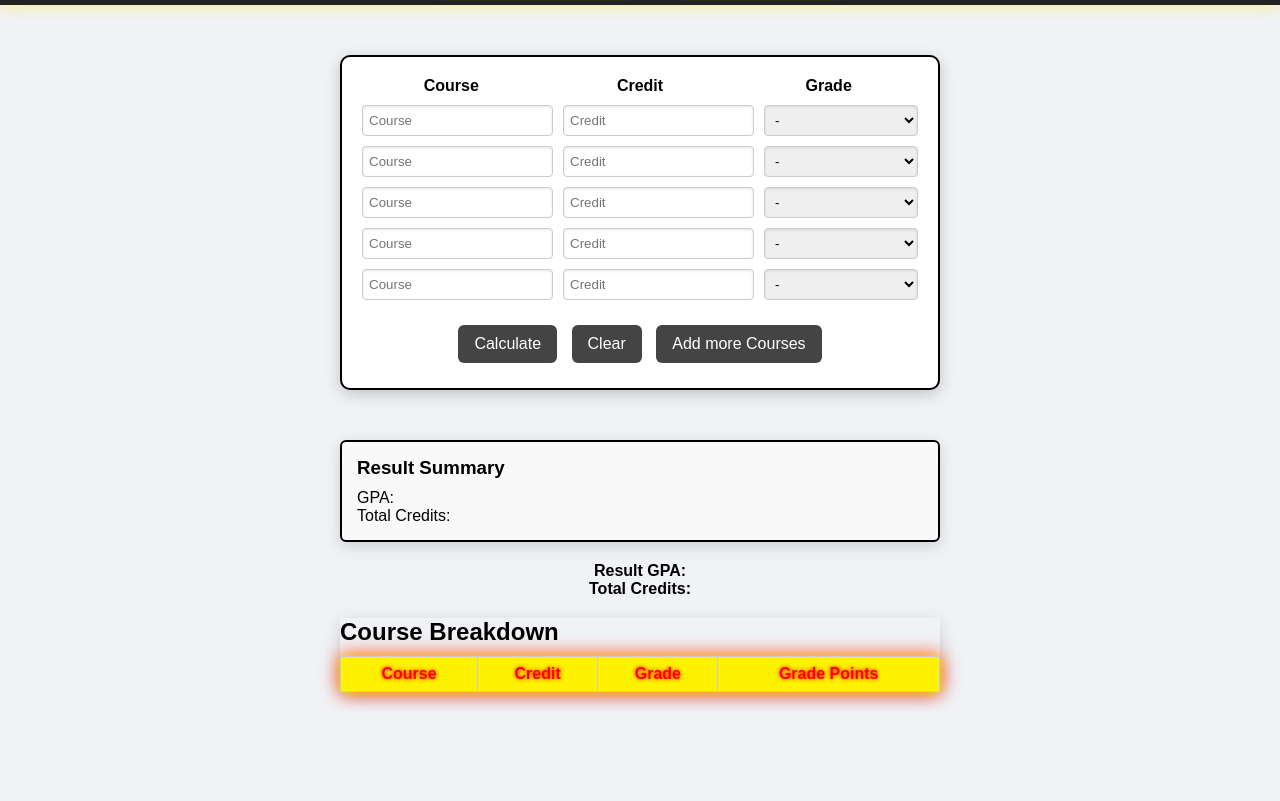
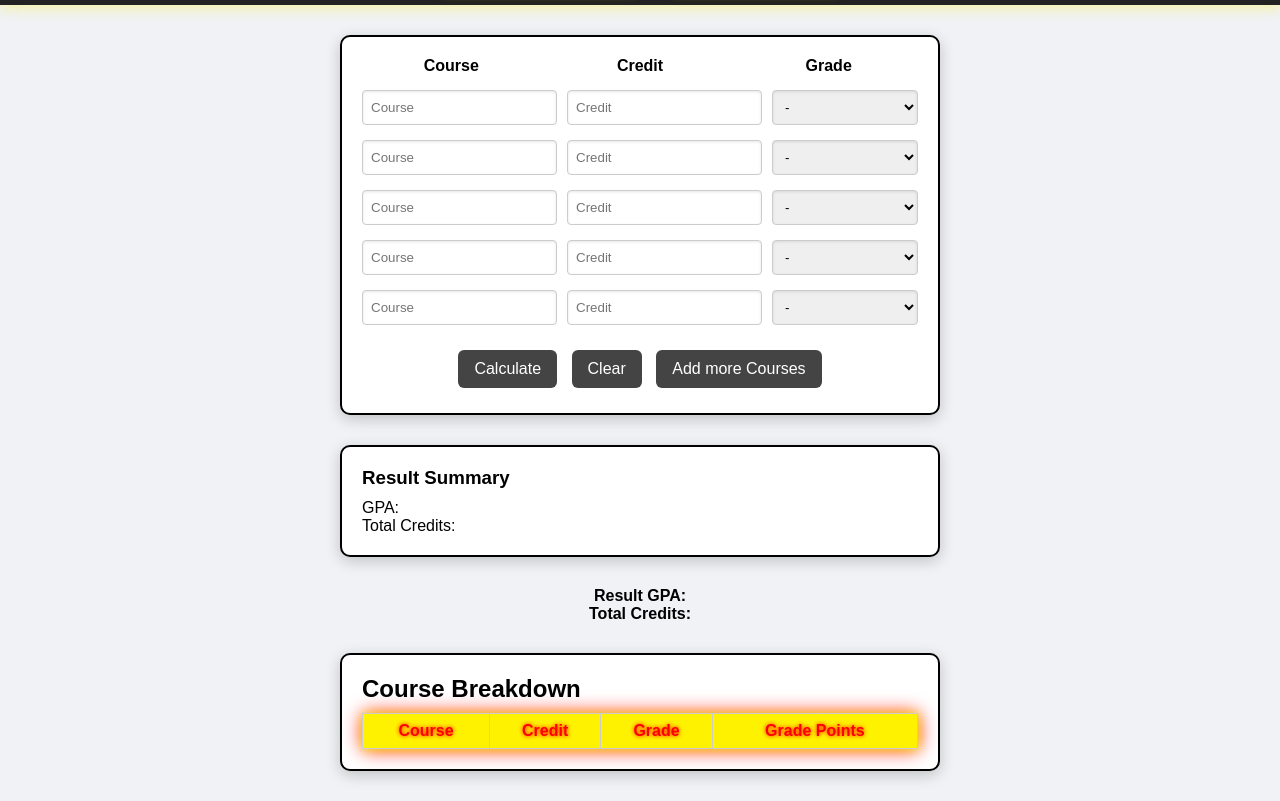
Before and after one commit to zain-python7/Gpa-Calculator, a plain HTML site: page index.html in a window 1280 px wide. Shown: the part 140-941 px from the top of the page. Before the commit the page ends 852 px from the top, so only its background shows below. Drawn offline with Linux system fonts and the light colour scheme.

Commit message:
Update index.html

```diff
--- a/index.html
+++ b/index.html
@@ -36,8 +36,6 @@
   background-color: #f0f2f5;
 }
 
-    /* MAIN HEADER */
-
 #main {
   border-top: 5px solid #222;
   background-color: red;
@@ -47,7 +45,6 @@
   justify-content: space-between;
   align-items: center;
   flex-wrap: wrap;
-      text-decoration: none;
 }
 
 #main .title {
@@ -55,7 +52,6 @@
   font-weight: bold;
   text-transform: uppercase;
   letter-spacing: 2px;
-      text-decoration: none;
 }
 
 #main .tag {
@@ -81,12 +77,14 @@
   box-shadow: 0 0 15px #fff200, 0 0 30px #fff20090;
   transform: scale(1.05);
 }
+
 #subheader {
   background-color: #222;
   padding: 12px 0;
   display: flex;
   justify-content: center;
-      gap: 40px;
+  flex-wrap: wrap;
+  gap: 30px;
   font-weight: bold;
   font-size: 1.25rem;
   user-select: none;
@@ -111,31 +109,34 @@
   text-shadow: 0 0 8px red;
 }
 
-    .center-box {
-      border: 2px solid #000;
-      width: 600px;
-      margin: 50px auto;
+.center-box,
+#summary-box,
+#result-area {
+  width: 90%;
+  max-width: 600px;
+  margin: 30px auto;
   padding: 20px;
   background-color: white;
   border-radius: 10px;
+  border: 2px solid #000;
   box-shadow: 0 4px 15px rgba(0, 0, 0, 0.2);
 }
 
 .input-row {
   display: flex;
-      justify-content: space-between;
+  flex-direction: column;
   gap: 10px;
-      margin-bottom: 10px;
+  margin-bottom: 15px;
 }
 
 .input-row input,
 .input-row select {
-      flex: 1;
-      padding: 6px;
+  padding: 8px;
   border: 1px solid #ccc;
   border-radius: 4px;
-      box-shadow: inset 0 1px 3px rgba(0,0,0,0.1); /* subtle inset shadow */
+  box-shadow: inset 0 1px 3px rgba(0,0,0,0.1);
   transition: box-shadow 0.3s ease;
+  width: 100%;
 }
 
 #buttons {
@@ -159,38 +160,6 @@
   background-color: #222;
   transform: scale(1.05);
   box-shadow: 0 4px 10px rgba(0, 0, 0, 0.2);
-    }
-
-    /* Summary Box */
-    #summary-box {
-      border: 2px solid #000;
-      background-color: #f9f9f9;
-      padding: 15px;
-      width: 600px;
-      margin: 20px auto;
-      display: none;
-      border-radius: 6px;
-      box-shadow: 0 4px 15px rgba(0, 0, 0, 0.15);
-    }
-
-    #summary-box h3 {
-      margin-bottom: 10px;
-    }
-
-    /* Divider Line */
-    #divider-line {
-      text-align: center;
-      margin: 20px auto;
-      font-size: 16px;
-      display: none;
-    }
-
-    /* Result Table */
-    #result-area {
-      width: 600px;
-      margin: 20px auto;
-      display: none;
-       box-shadow: 0 4px 15px rgba(0, 0, 0, 0.15);
 }
 
 #result-area h2 {
@@ -217,12 +186,35 @@
   font-weight: bold;
 }
 
-    /* Enable result areas */
+#summary-box h3 {
+  margin-bottom: 10px;
+}
+
+#divider-line {
+  text-align: center;
+  margin: 20px auto;
+  font-size: 16px;
+  display: none;
+}
+
 #result-area,
 #summary-box,
 #divider-line {
   display: block;
 }
+
+@media (min-width: 600px) {
+  .input-row {
+    flex-direction: row;
+  }
+
+  .input-row input,
+  .input-row select {
+    width: auto;
+    flex: 1;
+  }
+}
+
 
   </style>
 </head>
```
Lines whose indentation alone changed are shown as unchanged.
